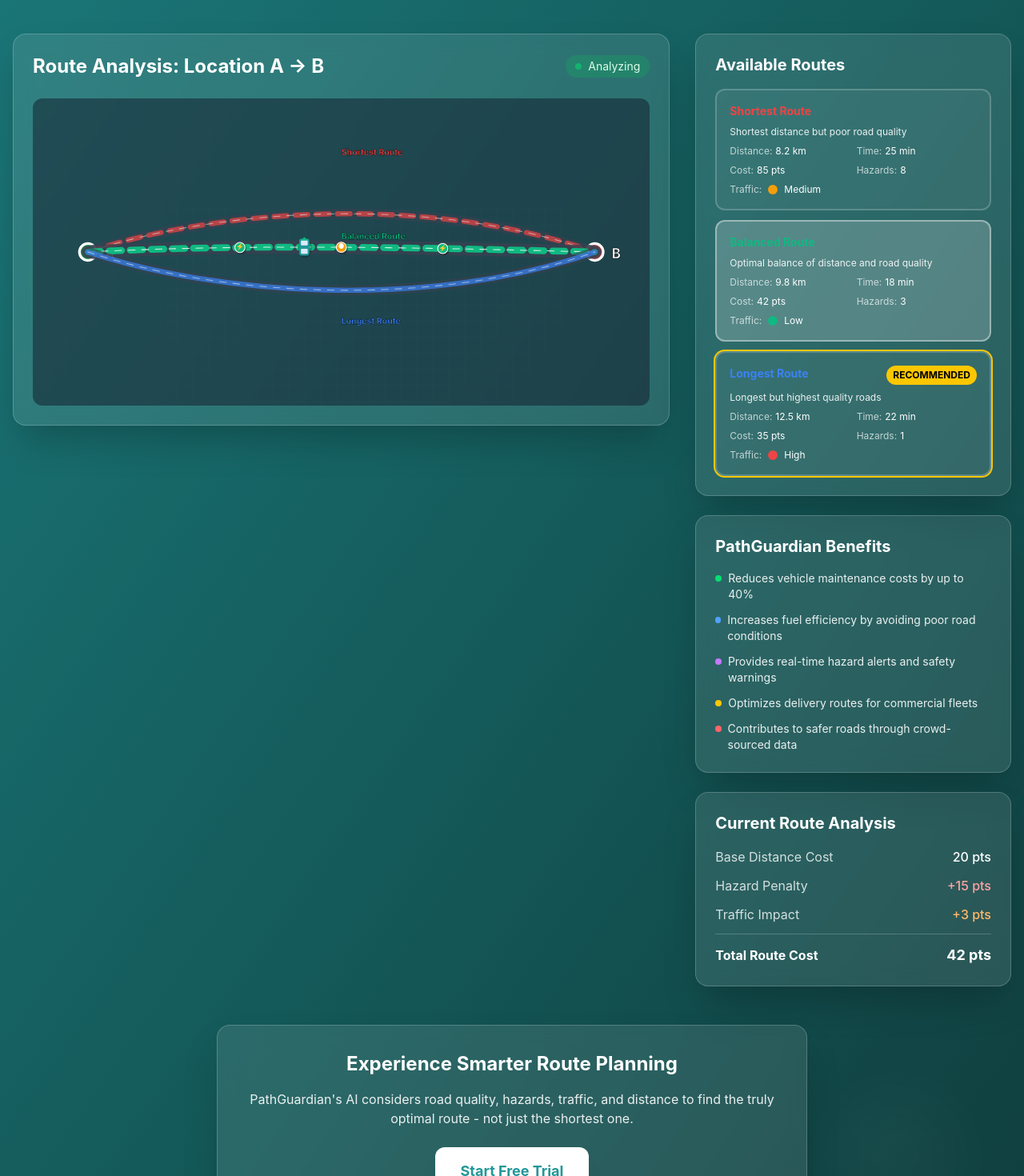
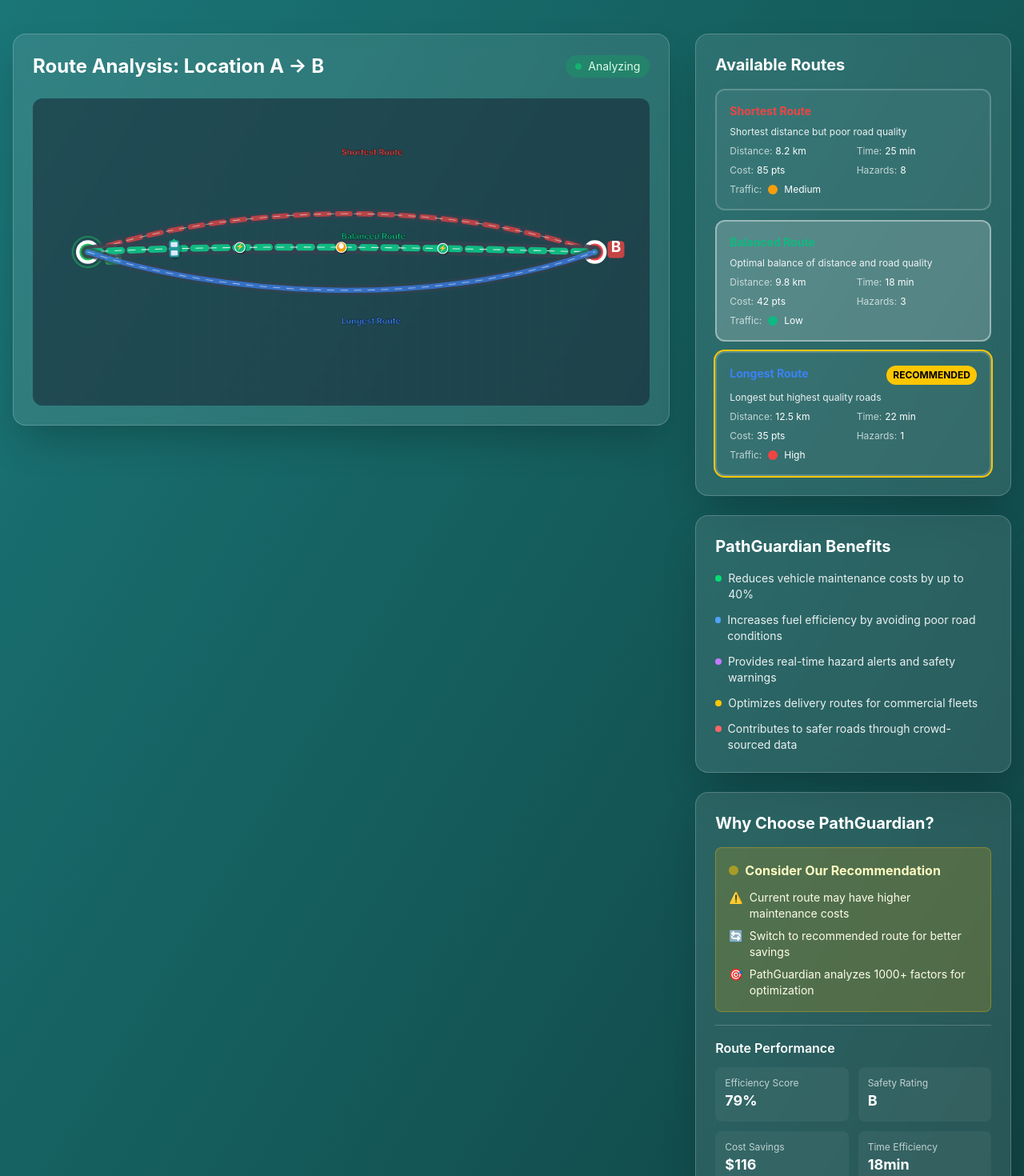
Before and after one commit to iamarobot2/Path-Guardian, a Next.js app: page / in a window 1280 px wide. Shown: the part 2740-4210 px from the top of the page at 80% size. Built offline with nearby package versions, Linux system fonts and the light colour scheme.

Commit message:
feat: Optimize vehicle animation and angle calculation for smoother performance

```diff
--- a/src/components/InteractiveDemo.tsx
+++ b/src/components/InteractiveDemo.tsx
@@ -80,7 +80,6 @@
       Math.pow(t, 3) * p3.y;
     return { x, y };
   };
-
   // Helper function to calculate vehicle angle based on direction
   const calculateVehicleAngle = useCallback(
     (
@@ -90,19 +89,36 @@
       p2: { x: number; y: number },
       p3: { x: number; y: number }
     ) => {
-      const delta = 0.01;
+      const delta = 0.005; // Smaller delta for smoother angle calculation
       const nextT = Math.min(t + delta, 1);
       const currentPos = getPointOnCubicBezier(t, p0, p1, p2, p3);
       const nextPos = getPointOnCubicBezier(nextT, p0, p1, p2, p3);
 
-      const angle =
+      let angle =
         Math.atan2(nextPos.y - currentPos.y, nextPos.x - currentPos.x) *
         (180 / Math.PI);
 
-      // Fix orientation for large screens - adjust angle to prevent perpendicular orientation
+      // Fix orientation for large screens - ensure proper forward direction
       if (!isVerticalLayout) {
-        // For horizontal layout, ensure car points generally right
-        return angle > 90 || angle < -90 ? angle + 180 : angle;
+        // For horizontal layout, ensure car always points forward (right direction)
+        // Normalize angle to prevent perpendicular orientation
+        if (angle > 90) {
+          angle = angle - 180;
+        } else if (angle < -90) {
+          angle = angle + 180;
+        }
+        // Clamp extreme angles to prevent perpendicular orientation
+        angle = Math.max(-45, Math.min(45, angle));
+      } else {
+        // For vertical layout, ensure car points downward
+        if (angle < 0) {
+          angle = angle + 360;
+        }
+        if (angle > 180) {
+          angle = angle - 360;
+        }
+        // Ensure generally downward direction
+        angle = angle + 90;
       }
 
       return angle;
@@ -320,10 +336,17 @@
     setHazards(hazardData);
     setVehicles(initialVehicle);
   }, [isVerticalLayout, selectedRoute, getRoutePosition]);
+  // Vehicle animation along selected route - Optimized for performance
+  useEffect(() => {
+    let frameCount = 0;
+    const animate = () => {
+      frameCount++;
+      // Only update every 2nd frame for better performance
+      if (frameCount % 2 !== 0) {
+        animationRef.current = requestAnimationFrame(animate);
+        return;
+      }
 
-  // Vehicle animation along selected route
-  useEffect(() => {
-    const animate = () => {
       const activeHazardIds = new Set<string>();
 
       setVehicles((prev) =>
@@ -331,7 +354,7 @@
           const route = routes.find((r) => r.id === vehicle.currentRoute);
           if (!route) return vehicle;
 
-          let newProgress = vehicle.progress + 0.1; // Reduced speed for smoother movement
+          let newProgress = vehicle.progress + 0.08; // Slightly reduced speed for smoother movement
           if (newProgress > 100) newProgress = 0;
 
           const t = newProgress / 100;
@@ -375,7 +398,7 @@
             }
           }
 
-          // Check for hazard alerts
+          // Check for hazard alerts with reduced detection distance for better performance
           let hasAlert = false;
           const routeHazards = hazards.filter(
             (h) => h.routeId === vehicle.currentRoute
@@ -384,7 +407,8 @@
             const distance = Math.sqrt(
               Math.pow(hazard.x - newX, 2) + Math.pow(hazard.y - newY, 2)
             );
-            if (distance < 20) {
+            if (distance < 15) {
+              // Reduced detection distance
               hasAlert = true;
               activeHazardIds.add(hazard.id);
             }
@@ -509,25 +533,55 @@
                   viewBox={isVerticalLayout ? "0 0 100 500" : "0 0 700 300"}
                   className="w-full h-full relative z-10"
                 >
+                  {" "}
                   {/* Location Markers */}
                   <g>
-                    {/* Location A - Enhanced visibility */}
+                    {/* Location A - Enhanced visibility for large screens */}
                     <circle
                       cx={isVerticalLayout ? 50 : 50}
                       cy={isVerticalLayout ? 30 : 150}
-                      r="10"
+                      r="12"
                       fill="#22C55E"
                       stroke="white"
-                      strokeWidth="3"
+                      strokeWidth="4"
+                    />
+                    <circle
+                      cx={isVerticalLayout ? 50 : 50}
+                      cy={isVerticalLayout ? 30 : 150}
+                      r="18"
+                      fill="none"
+                      stroke="#22C55E"
+                      strokeWidth="2"
+                      opacity="0.5"
+                      className="animate-pulse"
                     />
                     <text
-                      x={isVerticalLayout ? 65 : 70}
+                      x={isVerticalLayout ? 65 : 75}
                       y={isVerticalLayout ? 38 : 158}
                       fill="white"
-                      fontSize="16"
+                      fontSize={isVerticalLayout ? "14" : "20"}
                       fontWeight="bold"
                       stroke="black"
-                      strokeWidth="0.5"
+                      strokeWidth="1"
+                    >
+                      A
+                    </text>
+                    {/* Location label background for better visibility */}
+                    <rect
+                      x={isVerticalLayout ? 60 : 70}
+                      y={isVerticalLayout ? 25 : 145}
+                      width={isVerticalLayout ? 16 : 20}
+                      height={isVerticalLayout ? 16 : 20}
+                      fill="rgba(34, 197, 94, 0.8)"
+                      rx="4"
+                    />
+                    <text
+                      x={isVerticalLayout ? 68 : 80}
+                      y={isVerticalLayout ? 38 : 158}
+                      fill="white"
+                      fontSize={isVerticalLayout ? "14" : "18"}
+                      fontWeight="bold"
+                      textAnchor="middle"
                     >
                       A
                     </text>
@@ -536,24 +590,30 @@
                     <circle
                       cx={isVerticalLayout ? 65 : 650}
                       cy={isVerticalLayout ? 470 : 150}
-                      r="10"
+                      r="12"
                       fill="#EF4444"
                       stroke="white"
-                      strokeWidth="3"
+                      strokeWidth="4"
+                    />
+                    <rect
+                      x={isVerticalLayout ? 75 : 665}
+                      y={isVerticalLayout ? 457 : 137}
+                      width={isVerticalLayout ? 16 : 20}
+                      height={isVerticalLayout ? 16 : 20}
+                      fill="rgba(239, 68, 68, 0.8)"
+                      rx="4"
                     />
                     <text
-                      x={isVerticalLayout ? 80 : 670}
-                      y={isVerticalLayout ? 478 : 158}
+                      x={isVerticalLayout ? 83 : 675}
+                      y={isVerticalLayout ? 470 : 150}
                       fill="white"
-                      fontSize="16"
+                      fontSize={isVerticalLayout ? "14" : "18"}
                       fontWeight="bold"
-                      stroke="black"
-                      strokeWidth="0.5"
+                      textAnchor="middle"
                     >
                       B
                     </text>
                   </g>
-
                   {/* Road base layers */}
                   {routes.map((route) => (
                     <g key={`road-${route.id}`}>
@@ -594,7 +654,6 @@
                       />
                     </g>
                   ))}
-
                   {/* Route labels */}
                   {routes.map((route) => (
                     <g key={`label-${route.id}`}>
@@ -627,7 +686,6 @@
                       </text>
                     </g>
                   ))}
-
                   {/* Hazards - only show for selected route */}
                   {hazards
                     .filter((hazard) => hazard.routeId === selectedRoute)
@@ -669,23 +727,35 @@
                             : hazard.type === "construction"
                             ? "🚧"
                             : "💧"}
-                        </text>
-                        {/* Active hazard pulse ring */}
+                        </text>{" "}
+                        {/* Active hazard pulse ring - Fixed positioning */}
                         {activeHazards.has(hazard.id) && (
+                          <>
                             <circle
                               cx={hazard.x}
                               cy={hazard.y}
-                            r="20"
+                              r="15"
+                              fill="none"
+                              stroke={getSeverityColor(hazard.severity)}
+                              strokeWidth="3"
+                              opacity="0.8"
+                              className="animate-ping"
+                            />
+                            <circle
+                              cx={hazard.x}
+                              cy={hazard.y}
+                              r="25"
                               fill="none"
                               stroke={getSeverityColor(hazard.severity)}
                               strokeWidth="2"
-                            opacity="0.6"
+                              opacity="0.4"
                               className="animate-ping"
+                              style={{ animationDelay: "0.2s" }}
                             />
+                          </>
                         )}
                       </g>
                     ))}
-
                   {/* Vehicle */}
                   {vehicles.map((vehicle) => (
                     <g
@@ -907,7 +977,6 @@
                 ))}
               </div>
             </div>
-
             {/* PathGuardian Benefits */}
             <div className="bg-white/10 backdrop-blur-md rounded-2xl p-6 border border-white/20 shadow-2xl">
               <h3 className="text-xl font-bold text-white mb-4">
@@ -945,57 +1014,132 @@
                   </span>
                 </div>
               </div>
-            </div>
-
-            {/* Cost Breakdown */}
+            </div>{" "}
+            {/* Why Choose PathGuardian */}
             <div className="bg-white/10 backdrop-blur-md rounded-2xl p-6 border border-white/20 shadow-2xl">
               <h3 className="text-xl font-bold text-white mb-4">
-                Current Route Analysis
+                Why Choose PathGuardian?
               </h3>
               {routes.find((r) => r.id === selectedRoute) && (
-                <div className="space-y-3">
-                  <div className="flex justify-between items-center">
-                    <span className="text-white/80">Base Distance Cost</span>
-                    <span className="text-white font-medium">
-                      {Math.round(
-                        routes.find((r) => r.id === selectedRoute)!.distance * 2
-                      )}{" "}
-                      pts
+                <div className="space-y-4">
+                  {selectedRoute === getRouteRecommendation() ? (
+                    <div className="bg-green-500/20 border border-green-400/30 rounded-lg p-4">
+                      <div className="flex items-center gap-2 mb-3">
+                        <div className="w-3 h-3 bg-green-400 rounded-full"></div>
+                        <span className="text-green-100 font-bold">
+                          Optimal Route Selected
                         </span>
                       </div>
-                  <div className="flex justify-between items-center">
-                    <span className="text-white/80">Hazard Penalty</span>
-                    <span className="text-red-300 font-medium">
-                      +
-                      {hazards
-                        .filter((h) => h.routeId === selectedRoute)
-                        .reduce((sum, h) => sum + h.cost, 0)}{" "}
-                      pts
+                      <div className="space-y-2 text-sm text-green-50">
+                        <div className="flex items-start gap-2">
+                          <span>💰</span>
+                          <span>
+                            Save up to 40% on vehicle maintenance costs
                           </span>
                         </div>
-                  <div className="flex justify-between items-center">
-                    <span className="text-white/80">Traffic Impact</span>
-                    <span className="text-orange-300 font-medium">
-                      +
-                      {routes.find((r) => r.id === selectedRoute)!
-                        .trafficLevel === "high"
-                        ? 15
-                        : routes.find((r) => r.id === selectedRoute)!
-                            .trafficLevel === "medium"
-                        ? 8
-                        : 3}{" "}
-                      pts
+                        <div className="flex items-start gap-2">
+                          <span>⛽</span>
+                          <span>
+                            Reduce fuel consumption by avoiding rough roads
                           </span>
                         </div>
-                  <hr className="border-white/20" />
-                  <div className="flex justify-between items-center">
-                    <span className="text-white font-bold">
-                      Total Route Cost
+                        <div className="flex items-start gap-2">
+                          <span>🚗</span>
+                          <span>
+                            Extend vehicle lifespan with smoother routes
                           </span>
-                    <span className="text-white font-bold text-lg">
-                      {routes.find((r) => r.id === selectedRoute)!.totalCost}{" "}
-                      pts
+                        </div>
+                        <div className="flex items-start gap-2">
+                          <span>📊</span>
+                          <span>
+                            Real-time optimization based on current conditions
                           </span>
+                        </div>
+                      </div>
+                    </div>
+                  ) : (
+                    <div className="bg-yellow-500/20 border border-yellow-400/30 rounded-lg p-4">
+                      <div className="flex items-center gap-2 mb-3">
+                        <div className="w-3 h-3 bg-yellow-400 rounded-full animate-pulse"></div>
+                        <span className="text-yellow-100 font-bold">
+                          Consider Our Recommendation
+                        </span>
+                      </div>
+                      <div className="space-y-2 text-sm text-yellow-50">
+                        <div className="flex items-start gap-2">
+                          <span>⚠️</span>
+                          <span>
+                            Current route may have higher maintenance costs
+                          </span>
+                        </div>
+                        <div className="flex items-start gap-2">
+                          <span>🔄</span>
+                          <span>
+                            Switch to recommended route for better savings
+                          </span>
+                        </div>
+                        <div className="flex items-start gap-2">
+                          <span>🎯</span>
+                          <span>
+                            PathGuardian analyzes 1000+ factors for optimization
+                          </span>
+                        </div>
+                      </div>
+                    </div>
+                  )}
+
+                  <div className="border-t border-white/20 pt-4">
+                    <h4 className="text-white font-semibold mb-3">
+                      Route Performance
+                    </h4>
+                    <div className="grid grid-cols-2 gap-3 text-xs">
+                      <div className="bg-white/5 rounded-lg p-3">
+                        <div className="text-white/70">Efficiency Score</div>
+                        <div className="text-white font-bold text-lg">
+                          {Math.round(
+                            100 -
+                              routes.find((r) => r.id === selectedRoute)!
+                                .totalCost /
+                                2
+                          )}
+                          %
+                        </div>
+                      </div>
+                      <div className="bg-white/5 rounded-lg p-3">
+                        <div className="text-white/70">Safety Rating</div>
+                        <div className="text-white font-bold text-lg">
+                          {routes.find((r) => r.id === selectedRoute)!
+                            .hazardCount < 3
+                            ? "A+"
+                            : routes.find((r) => r.id === selectedRoute)!
+                                .hazardCount < 6
+                            ? "B"
+                            : "C"}
+                        </div>
+                      </div>
+                      <div className="bg-white/5 rounded-lg p-3">
+                        <div className="text-white/70">Cost Savings</div>
+                        <div className="text-white font-bold text-lg">
+                          $
+                          {Math.round(
+                            (100 -
+                              routes.find((r) => r.id === selectedRoute)!
+                                .totalCost) *
+                              2
+                          )}
+                        </div>
+                      </div>
+                      <div className="bg-white/5 rounded-lg p-3">
+                        <div className="text-white/70">Time Efficiency</div>
+                        <div className="text-white font-bold text-lg">
+                          {
+                            routes.find((r) => r.id === selectedRoute)!
+                              .estimatedTime
+                          }
+                          min
+                        </div>
+                      </div>
+                    </div>
                   </div>
                 </div>
               )}
```
Lines whose indentation alone changed are shown as unchanged.
